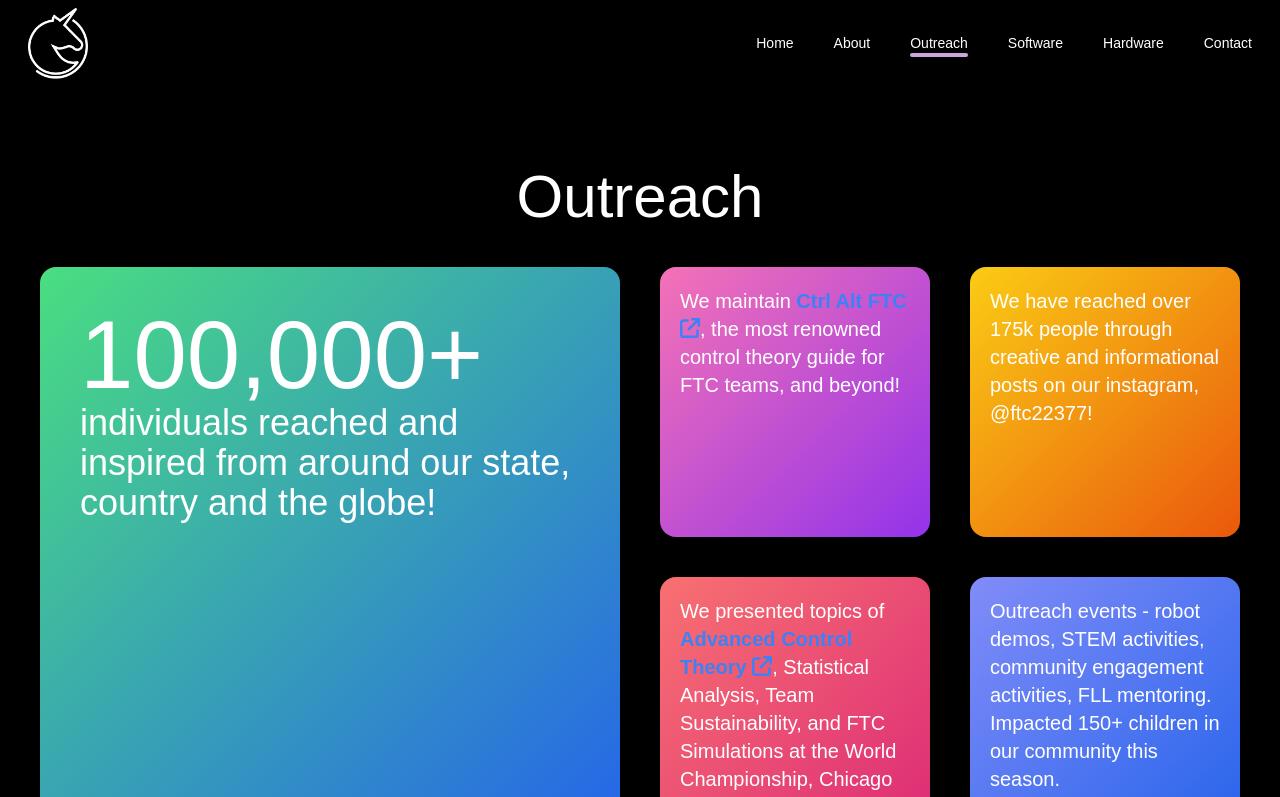
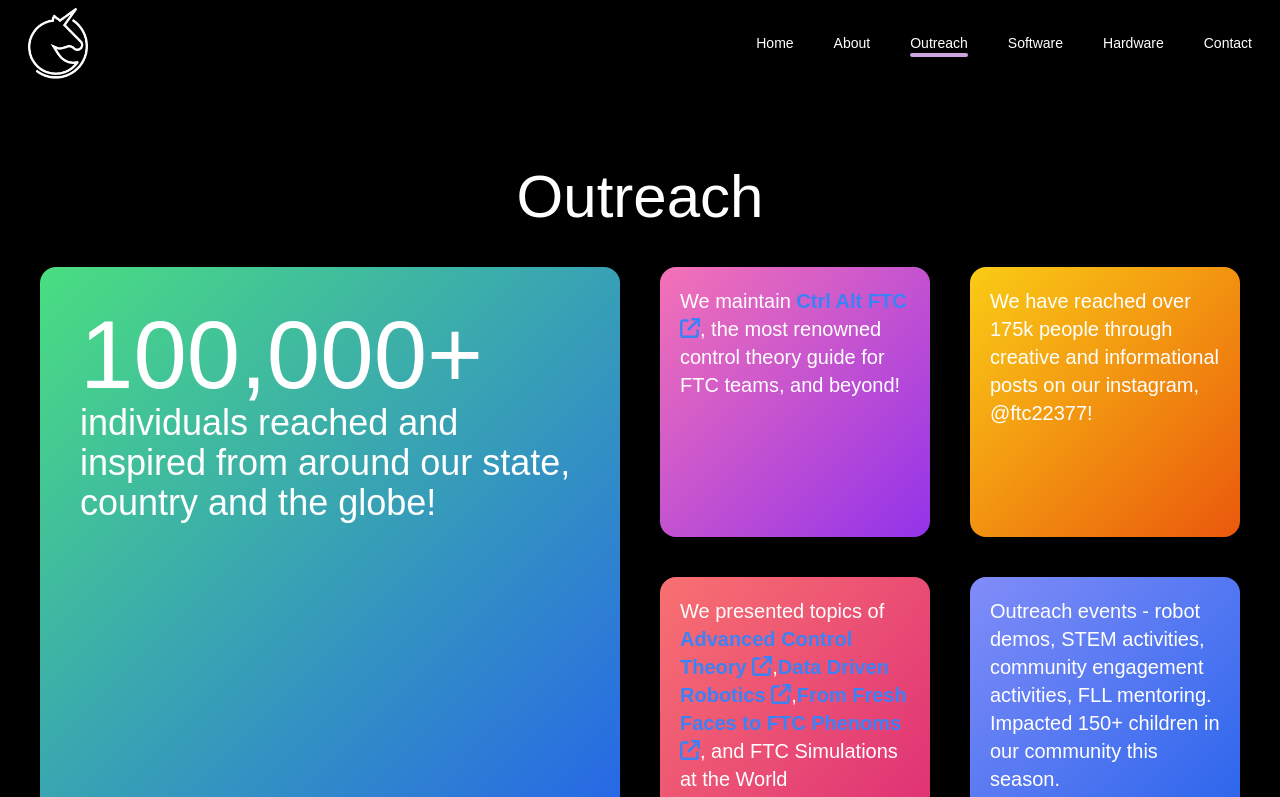
Before and after one commit to FTC-SigmaCorns-22377/www, a Next.js app: page /outreach in a window 1280 px wide. Shown: the top 797 px of the page. Built offline with nearby package versions, Linux system fonts and the light colour scheme.

Commit message:
Presentations added to Outreach

```diff
--- a/pages/outreach.tsx
+++ b/pages/outreach.tsx
@@ -21,6 +21,7 @@ export default function Outreach() {
             We maintain{" "}
             <CoolLink text="Ctrl Alt FTC" href="https://ctrlaltftc.com" />, the
             most renowned control theory guide for FTC teams, and beyond!
+
           </p>
         </OutreachStat>
         <OutreachStat className="from-yellow-400 to-orange-600 text-xl p-5">
@@ -30,7 +31,9 @@ export default function Outreach() {
         </OutreachStat>
         <OutreachStat className="from-red-400 to-pink-600 text-xl p-5">
           <p>We presented topics of <CoolLink text="Advanced Control Theory" href="https://docs.google.com/presentation/d/1WhyvTwzY18k0Guhmij6pUPpvmrq0uYPdi8Hqed2qJwg/edit?usp=drive_link" />,
-          Statistical Analysis, Team Sustainability, and FTC Simulations at the World Championship, Chicago Robotics Invotational, and the NC FTC Kickoff! </p>
+          <CoolLink text = "Data Driven Robotics" href = "https://docs.google.com/presentation/d/1qZ_TY1xe2xwmPmxutDOzeMs5lKtueCk0YzInVuNCaTo/edit?usp=sharing"/>,
+          <CoolLink text ="From Fresh Faces to FTC Phenoms" href = "https://docs.google.com/presentation/d/1qA40nb_Py4L_PNKjXbRwiNmY0szv2ZKBEAMnKGelCgM/edit?usp=sharing"/>,
+          and FTC Simulations at the World Championship, Chicago Robotics Invotational, and the NC FTC Kickoff! </p>
           <p>
             {/*<CoolLink text="NC FTC Presentation Kick-off" href="https://docs.google.com/presentation/d/1WhyvTwzY18k0Guhmij6pUPpvmrq0uYPdi8Hqed2qJwg/edit?usp=drive_link" />*/}
             {/*<CoolLink text=" - Advanced Control Theory" href="https://docs.google.com/presentation/d/1WhyvTwzY18k0Guhmij6pUPpvmrq0uYPdi8Hqed2qJwg/edit?usp=drive_link" />*/}
```
